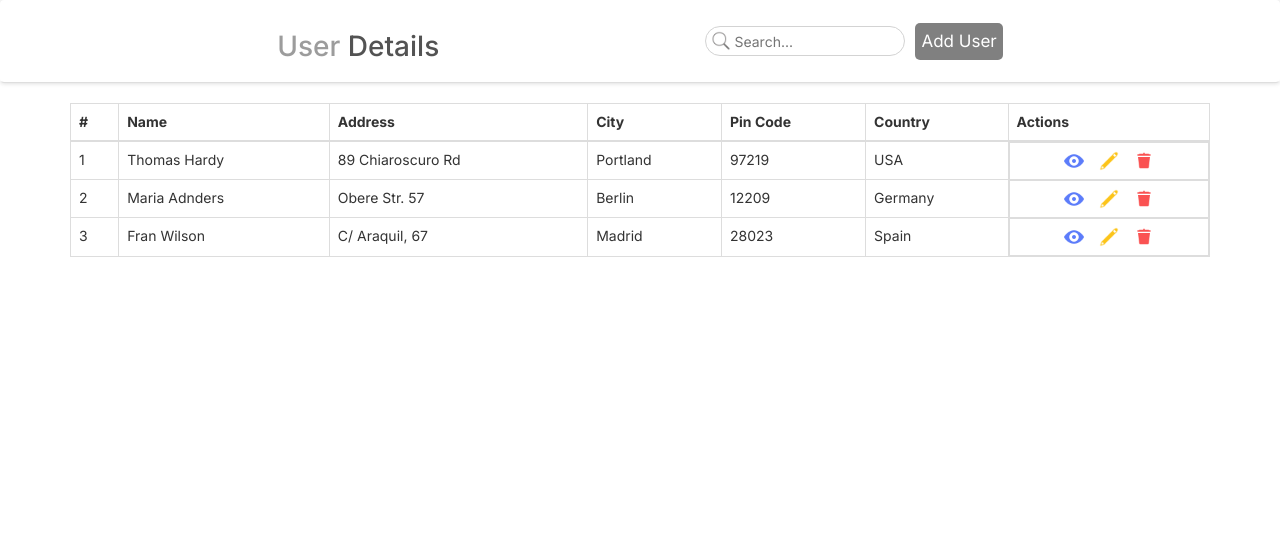
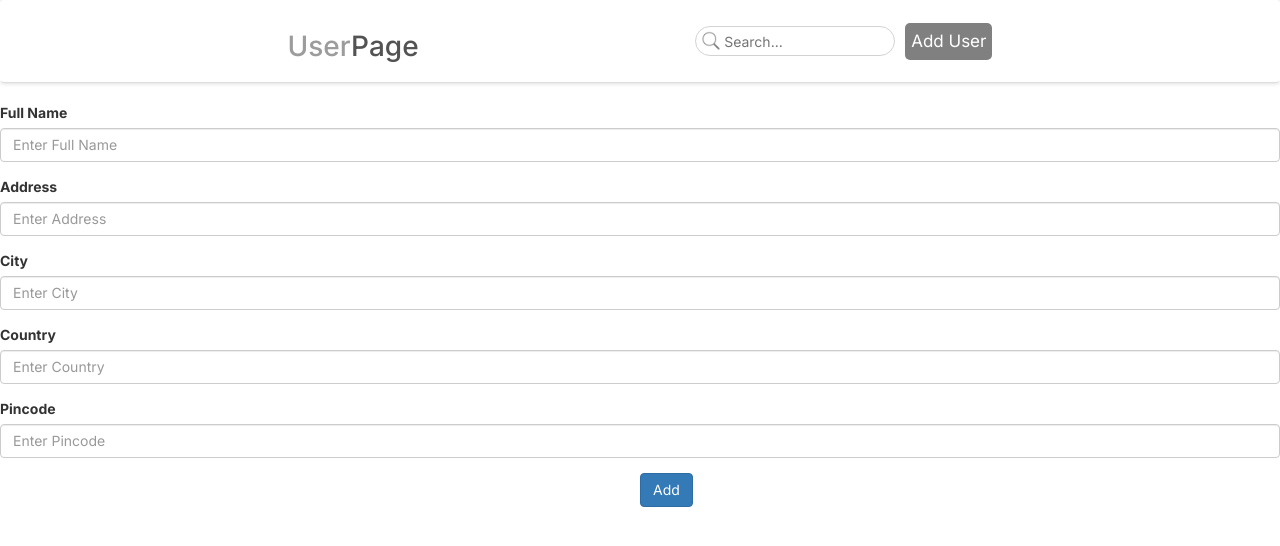
Before and after one commit to Sarfoclinto/UserDetailsPage, a React (Vite) app: page /add in a window 1280 px wide. Shown: the top 546 px of the page. Built offline with nearby package versions, Linux system fonts and the light colour scheme; data requests are answered from the project's data file.

Commit message:
Add user complete

```diff
--- a/data/db.json
+++ b/data/db.json
@@ -1,7 +1,7 @@
 {
   "users": [
     {
-      "id": 1,
+      "id": "1",
       "fullname": "Thomas Hardy",
       "address": "89 Chiaroscuro Rd",
       "city": "Portland",
@@ -9,7 +9,7 @@
       "country": "USA"
     },
     {
-      "id": 2,
+      "id": "2",
       "fullname": "Maria Adnders",
       "address": "Obere Str. 57",
       "city": "Berlin",
@@ -17,12 +17,20 @@
       "country": "Germany"
     },
     {
-      "id": 3,
+      "id": "3",
       "fullname": "Fran Wilson",
       "address": "C/ Araquil, 67",
       "city": "Madrid",
       "pincode": 28023,
       "country": "Spain"
+    },
+    {
+      "id": "524b",
+      "fullname": "Naa Dorothy",
+      "address": "AA-S438-9993",
+      "city": "Kumasi",
+      "pincode": "00233",
+      "country": "Ghana"
     }
   ]
 }
--- a/src/App.jsx
+++ b/src/App.jsx
@@ -1,13 +1,19 @@
+import Add from "./components/Add";
 import Table from "./components/Table";
 import Navbar from "./components/navbar";
 import "./index.css";
-import { BrowserRouter as Router, Routes, Route } from "react-router-dom";
+import { BrowserRouter as Router, Routes, Route, Link } from "react-router-dom";
 
 function App() {
   return (
     <div className="app">
       <Navbar />
-      <Table />
+      <Router>
+        <Routes>
+          <Route path="/" element={<Table />} />
+          <Route path="/add" element={<Add />} />
+        </Routes>
+      </Router>
     </div>
   );
 }
--- /dev/null
+++ b/src/components/Add.jsx
@@ -0,0 +1,12 @@
+import Forms from "./Forms";
+
+
+const Add = () => {
+    return (
+        <div className="add">
+            <Forms />
+        </div>
+     );
+}
+
+export default Add;
--- /dev/null
+++ b/src/components/Forms.jsx
@@ -0,0 +1,108 @@
+import { useState } from "react";
+import { useNavigate } from "react-router-dom";
+const Forms = () => {
+  const [formsData, setFormData] = useState({
+    fullname: "",
+    address: "",
+    city: "",
+    pincode: "",
+    country: "",
+  });
+
+  const handleChange = (event) => {
+    const { name, value } = event.target;
+    setFormData((prev) => {
+      return {
+        ...prev,
+        [name]: value,
+      };
+    });
+  };
+
+  const handleSubmit = (event) => {
+    event.preventDefault();
+  };
+
+  const handleAdd = () => {
+    fetch("http://localhost:8000/users", {
+      method: "POST",
+      headers: {
+        "Content-Type": "application/json",
+      },
+      body: JSON.stringify(formsData),
+    });
+    navigate("/");
+  };
+
+  const navigate = useNavigate();
+  return (
+    <form onSubmit={handleSubmit}>
+      <div className="form-group">
+        <label htmlFor="fullname">Full Name</label>
+        <input
+          type="text"
+          className="form-control"
+          id="fullname"
+          name="fullname"
+          value={formsData.fullname}
+          placeholder="Enter Full Name"
+          onChange={handleChange}
+        />
+      </div>
+      <div className="form-group">
+        <label htmlFor="address">Address</label>
+        <input
+          type="text"
+          className="form-control"
+          id="address"
+          name="address"
+          value={formsData.address}
+          placeholder="Enter Address"
+          onChange={handleChange}
+        />
+      </div>
+      <div className="form-group">
+        <label htmlFor="city">City</label>
+        <input
+          type="text"
+          className="form-control"
+          id="city"
+          name="city"
+          value={formsData.city}
+          placeholder="Enter City"
+          onChange={handleChange}
+        />
+      </div>
+      <div className="form-group">
+        <label htmlFor="country">Country</label>
+        <input
+          type="text"
+          className="form-control"
+          id="country"
+          name="country"
+          value={formsData.country}
+          placeholder="Enter Country"
+          onChange={handleChange}
+        />
+      </div>
+      <div className="form-group">
+        <label htmlFor="pincode">Pincode</label>
+        <input
+          type="number"
+          className="form-control"
+          name="pincode"
+          id="pincode"
+          value={formsData.pincode}
+          placeholder="Enter Pincode"
+          onChange={handleChange}
+        />
+      </div>
+
+      <button className="btn btn-primary" onClick={handleAdd}>
+        Add
+      </button>
+    </form>
+  );
+};
+
+export default Forms;
--- a/src/components/navbar.jsx
+++ b/src/components/navbar.jsx
@@ -1,15 +1,20 @@
+import * as React from "react";
+import { Link } from "react-router-dom";
+
 const Navbar = () => {
   return (
     <header className="navbar">
-      <h1>
-        User <span>Details</span>
-      </h1>
+      <a href="/">
+        <h1>User<span>Page</span></h1>
+      </a>
       <nav className="nav">
         <div>
           <input type="text" placeholder="Search..." />
           <img src="src/assets/search.png" alt="" />
         </div>
-        <button>Add User</button>
+        <a href="/add">
+          <button>Add User</button>
+        </a>
       </nav>
     </header>
   );
--- a/src/index.css
+++ b/src/index.css
@@ -23,6 +23,9 @@ body, #root, .app{
 .navbar h1{
     font-size: 28px;
     color: rgb(156, 156, 156);
+}
+.navbar a:hover{
+    text-decoration: none;
 }
 .navbar h1 span{
     color: rgb(83, 83, 83);
@@ -72,3 +75,7 @@ header button{
 .action img{
 height: 20px;
 }
+
+.btn-primary{
+    margin-left: 50%;
+}
```
